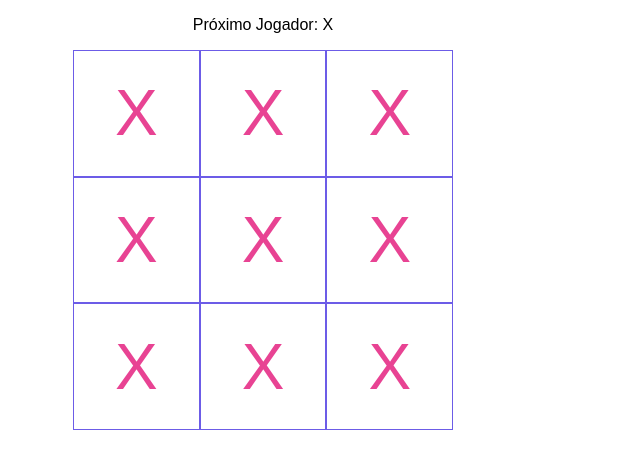
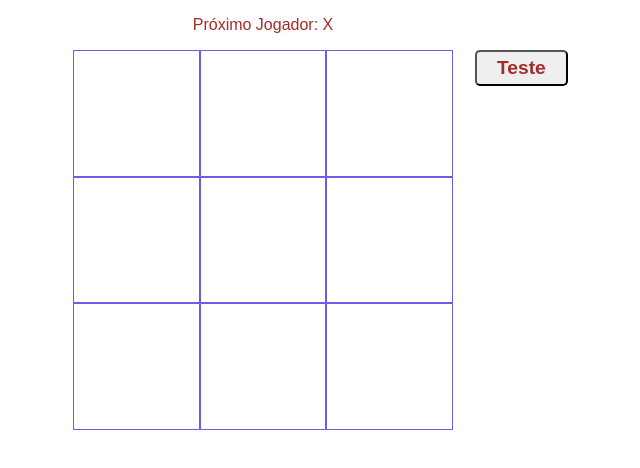
Before and after one commit to andersongarciapinheiro/15dias-de-react, a React (Create React App) app: page / in a window 1280 px wide. Shown: the top 468 px of the page, without its empty margins (377-1017 px from the left). Built offline with nearby package versions, Linux system fonts and the light colour scheme.

Commit message:
last challenged by me

```diff
--- a/src/components/BoardCollab/styles.css
+++ b/src/components/BoardCollab/styles.css
@@ -1,9 +1,7 @@
 .board {
   display: inline-block;
-  /* flex-wrap: wrap; */
   width: 30vw;
   height: 30vw;
-
   max-width: 30vw;
   max-height:  30vw;
 
--- a/src/components/GameWrapper/index.js
+++ b/src/components/GameWrapper/index.js
@@ -4,6 +4,7 @@ import NextPlayer from "../NextPlayer";
 import BoardCollab from "../BoardCollab";
 
 import "./styles.css"
+import HistoryCollab from "../HistoryCollab";
 
 // const GameWrapper = ({children}) => (
 //   <main className="gameWrapper">{children}</main>
@@ -26,10 +27,9 @@ class GameWrapper extends Component {
     return (
            <main className="gameWrapper">
              <NextPlayer player={this.state.player} />
-
              <BoardCollab onClick={this.handleClick}
-                          content={this.state.player}
-              />
+                          content={this.state.player} />
+              <HistoryCollab />
            </main>
     )
   }
--- /dev/null
+++ b/src/components/HistoryCollab/index.js
@@ -0,0 +1,10 @@
+import React from "react";
+import "./styles.css"
+
+const HistoryCollab = () => (
+  <button className="hitoryCollab">
+    Teste
+  </button>
+)
+
+export default HistoryCollab
--- /dev/null
+++ b/src/components/HistoryCollab/styles.css
@@ -0,0 +1,10 @@
+.hitoryCollab {
+  font-family: Arial, Helvetica, sans-serif;
+  color: brown;
+  padding: 5px 20px;
+  border-radius: 5px;
+  position: absolute;
+  font-weight: bold;
+  font-size: 1.5vw;
+  margin-left: 20px;
+}
--- a/src/components/NextPlayer/styles.css
+++ b/src/components/NextPlayer/styles.css
@@ -1,5 +1,6 @@
 .NextPlayer {
   font-family: Arial, Helvetica, sans-serif;
+  color: brown;
   /* position: absolute; */
   /* top: 0px;
   left: 200px; */
--- a/src/components/SquareCollab/index.js
+++ b/src/components/SquareCollab/index.js
@@ -1,5 +1,32 @@
 import React from "react";
 import "./styles.css";
+
+class SquareCollab extends React.Component {
+
+  state = {conteudo: ""}
+
+  targetClick = () => {
+    if(this.state.conteudo === "") {
+      this.setState({conteudo: this.props.content})
+      this.props.onClick()
+    }
+  }
+
+  render() {
+    return (
+        <button onClick={this.targetClick} className="square-collab">
+          {this.state.conteudo}
+        </button>
+    )
+  }
+}
+
+export default SquareCollab;
+
+
+
+
+
 
 // class SquareCollab extends Component {
 
@@ -30,13 +57,7 @@ import "./styles.css";
   // };
 
 
-  const SquareCollab = ({content, onClick}) => (
 
-
-        <button onClick={onClick} className="square-collab">
-            {content}
-        </button>
-  )
 // let content = true;
 
 // const handleClick = (e) => {
@@ -57,7 +78,7 @@ import "./styles.css";
 
 // );
 
-export default SquareCollab;
+// export default SquareCollab;
 
 
 //CAIO HELPS###########
```
